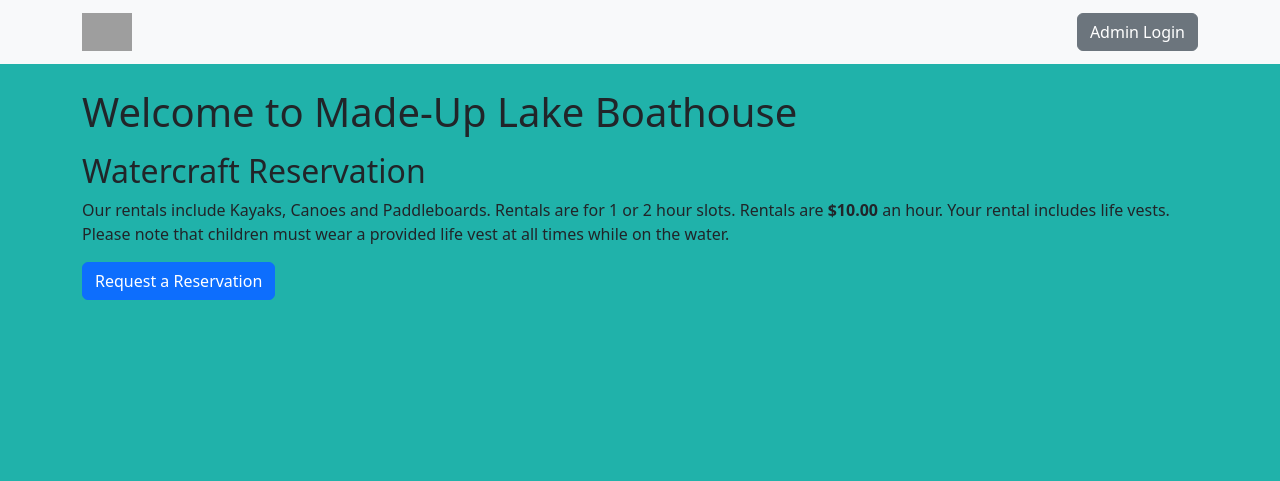
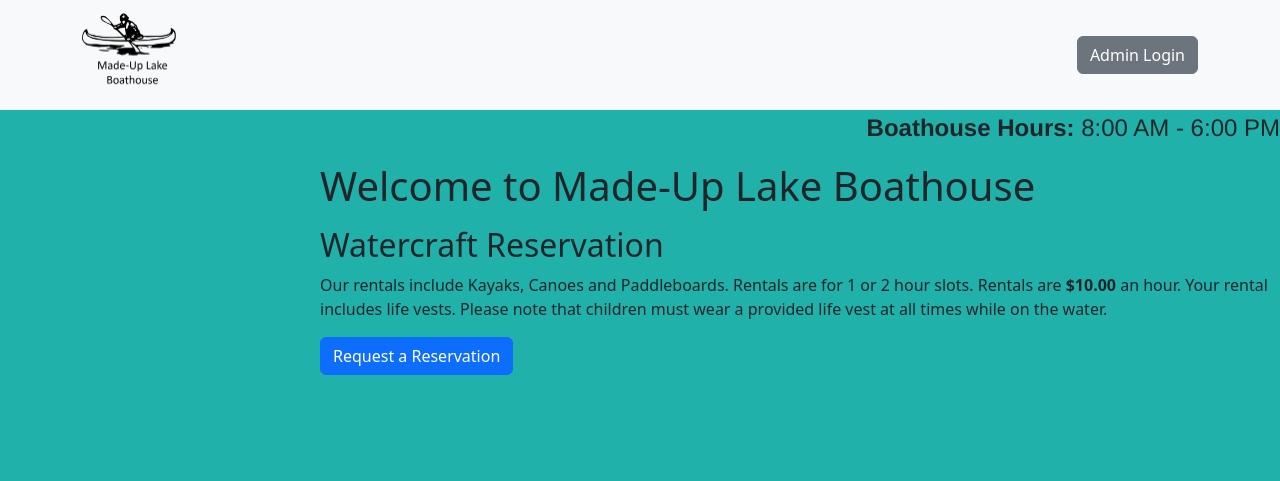
Before and after one commit to bap93/SDEV_220_Final_Project_PerezBrooke, a Django app: page / in a window 1280 px wide; the page is wider, and only the part inside the window is pictured. Shown: the top 481 px of that part. Run offline with Django 5.2, Linux system fonts and the light colour scheme; grey boxes are pictures that could not be loaded.

Commit message:
Added, added delete and email button to reservation list cards, validate time to match business hours

```diff
--- a/mysite/static/css/style.css
+++ b/mysite/static/css/style.css
@@ -16,6 +16,22 @@ body{
     width: 100%;
     height: 100%;
     object-fit: cover;
+}
+
+.hours-banner{
+    font-family: 'Franklin Gothic Medium', 'Arial Narrow', Arial, sans-serif;
+    text-align: right;
+    font-size: 24px;
+}
+
+.info-text-container{
+    display: flex;
+    justify-content: center;
+    align-items: normal ;
+    height:40vh;
+    width: 200vh;
+    padding-left: 25%;
+    padding-right: 25%;
 }
 
 .sucess-card{
--- a/reservation/templates/reservation/base.html
+++ b/reservation/templates/reservation/base.html
@@ -1,6 +1,6 @@
 {% load static %}
 
-<html>
+<html lang = 'en'>
     <head>
         <meta charset = 'UTF-8'>
         <meta name = 'viewport' content = 'width = device-width, intial-scale = 1.0' >
@@ -12,13 +12,13 @@
         <nav class = 'navbar navbar-light bg-light'>
             <div class = 'container'>
                 <a class = 'navbar-brand' href = '{% url "reservation_info" %}'>
-
-                    <img src = '{% static "images/logo.png" %}' alt = 'boat house logo' width = '50'>
+                    <!---logo source https://openclipart.org/image/400px/326215-->
+                    <img src = '{% static "images/logo.png" %}' alt = 'boat house logo' width = '100'>
                 </a>
-                <a href = '{% url "admin:index" %}' class = 'btn btn-secondary'>Admin Login</a>
+                <a href = '{% url "admin_reservation_list" %}' class = 'btn btn-secondary'>Admin Login</a>
             </div>
         </nav>
-        <div class = 'container mt-4'>
+
             {% block content %}{% endblock %}
         </div>
         <script src='https://cdn.jsdelivr.net/npm/bootstrap@5.3.3/dist/js/bootstrap.bundle.min.js' integrity='sha384-YvpcrYf0tY3lHB60NNkmXc5s9fDVZLESaAA55NDzOxhy9GkcIdslK1eN7N6jIeHz' crossorigin='anonymous'>
--- a/reservation/templates/reservation/reservation_info.html
+++ b/reservation/templates/reservation/reservation_info.html
@@ -2,7 +2,10 @@
 {% load static %}
 {% block title %} Reservation Information {% endblock %}
 {% block content %}
-    <div class='info-text'>
+    <div class='hours-banner'>
+        <p><Strong>Boathouse Hours:</Strong> 8:00 AM - 6:00 PM</p>
+    </div>
+        <div class='info-text-container'>
             <div class="info-text">
                 <div>
                     <h1 class = 'boathouse-header'>Welcome to Made-Up Lake Boathouse</h>
--- a/reservation/views.py
+++ b/reservation/views.py
@@ -26,6 +26,11 @@ def add_reservation_request(request):
         return render(request, 'reservation/reservation_info.html', {
             'reservation_request_form': form
         })
+
+    date = form.cleaned_data['date']
+    if date.hour <8 or date.hour >=18:
+        form.add_error('date', 'Please make your request for between 8am and 6pm')
+        return render(request, 'reservation/reservation_info.html', {'reservation_request_form':form})
 
 
     # get cleaned data
```
Also changed, not shown: other parts of mysite/static/css/style.css (+41 -0 lines), reservation/templates/registration/login.html (+7 -0 lines), reservation/templates/reservation/admin_reservation_list.html (+5 -2 lines), db.sqlite3, mysite/static/images/logo.png (added), 2 other files.
